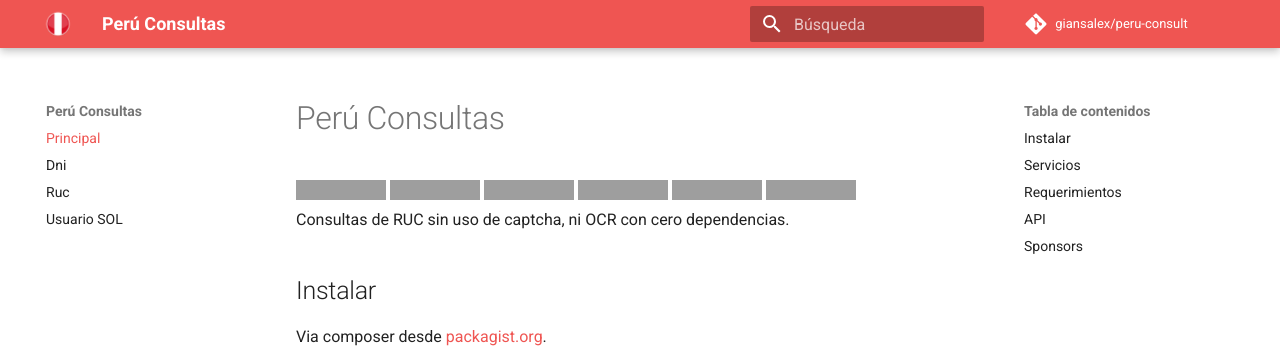
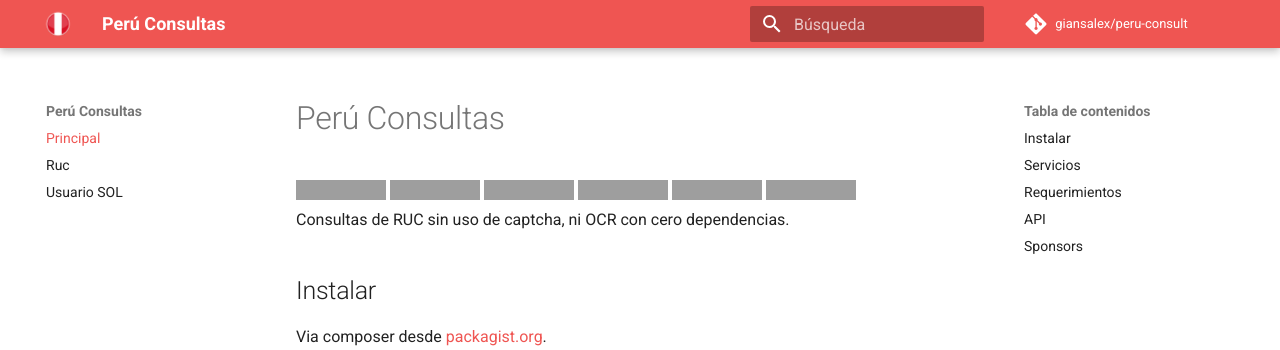
Before and after one commit to giansalex/peru-consult, an MkDocs documentation site: the page built from docs/index.md, in a window 1280 px wide. Shown: the top 350 px of the page. Built offline with MkDocs 1.6.1 and Material for MkDocs 9.7.7, drawn with Linux system fonts in a browser that asks for light colours; nearby versions of some CDN libraries; comment, search, counter and statistics services are not loaded; old or Windows-style settings are respelled for this version of MkDocs; grey boxes are pictures that could not be loaded.

Commit message:
remove dni page from mkdocs

```diff
--- a/mkdocs.yml
+++ b/mkdocs.yml
@@ -1,6 +1,6 @@
 site_name: Perú Consultas
 site_url: https://giansalex.github.io/peru-consult
-site_description: 'Documentación de Perú Consultas, DNI - Reniec, RUC - Sunat'
+site_description: 'Documentación de Perú Consultas, RUC - Sunat'
 site_author: 'Giancarlos Salas'
 
 # Repository
@@ -9,7 +9,6 @@ repo_url: 'https://github.com/giansalex/peru-consult'
 
 pages:
     - Principal: index.md
-    - Dni: dni.md
     - Ruc: ruc.md
     - 'Usuario SOL': user-sol.md
 
```
